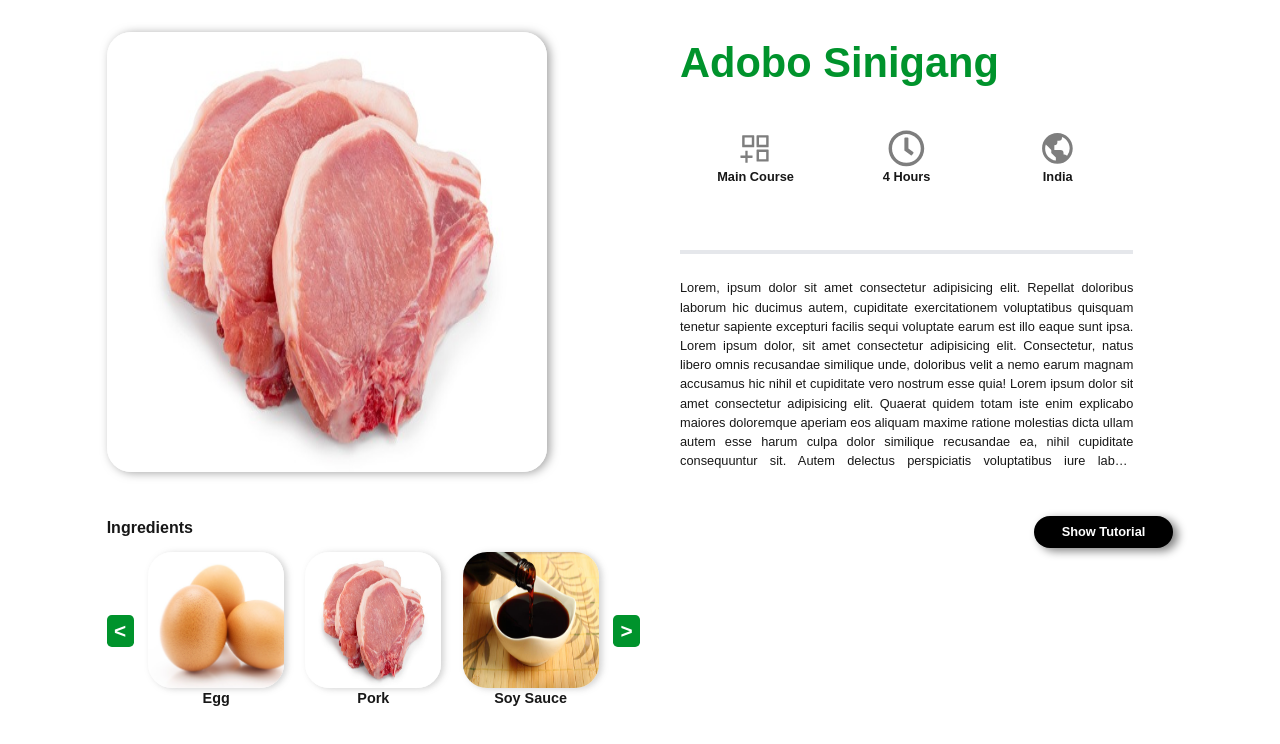
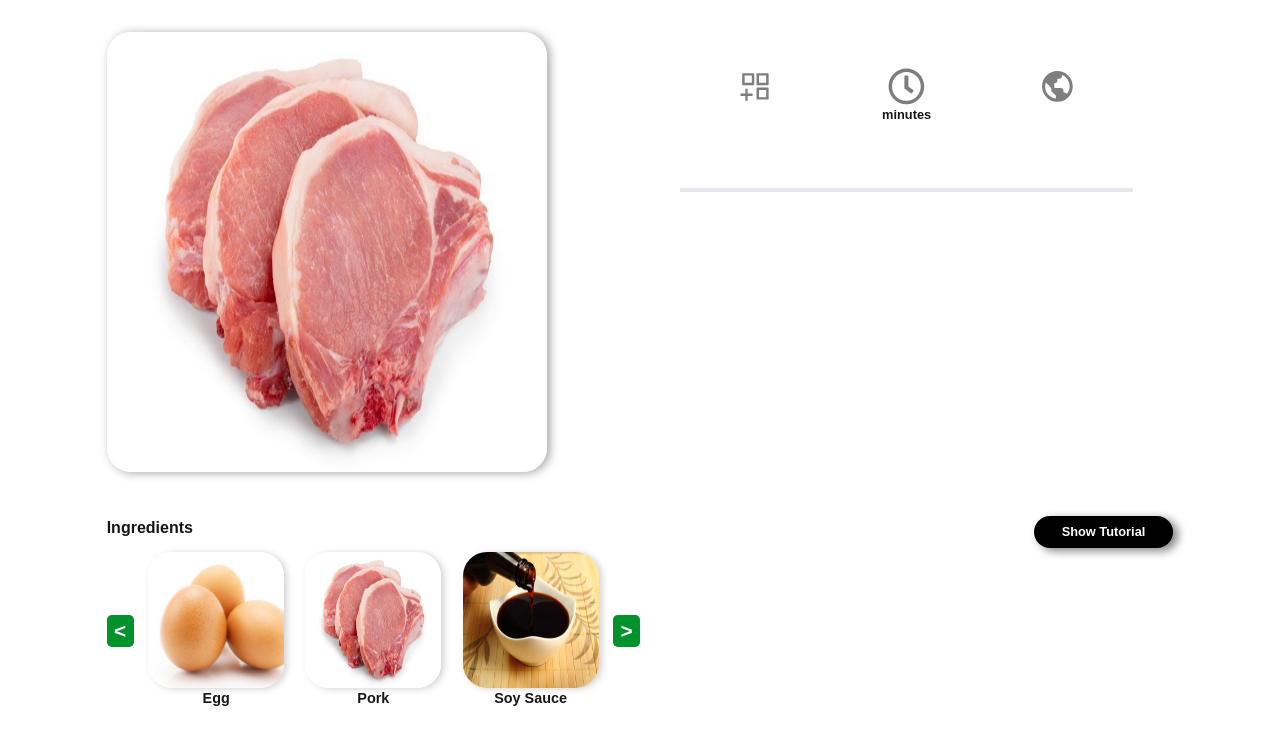
Before and after one commit to johnrico364/food-hub, a Next.js app in the folder client/: page /details/1 in a window 1280 px wide. Shown: the top 744 px of the page. Built offline with nearby package versions, Linux system fonts and the light colour scheme; no server answers.

Commit message:
Update: Make Recipe Deatails semi dynamic

```diff
--- a/client/src/app/details/[recipe_id]/page.tsx
+++ b/client/src/app/details/[recipe_id]/page.tsx
@@ -1,7 +1,8 @@
 /* eslint-disable @typescript-eslint/no-require-imports */
 "use client";
+import { useGetRecipes } from "@/hooks/useGetRecipes";
 import Image from "next/image";
-import { useState } from "react";
+import { useEffect, useState } from "react";
 
 // Icons
 import { AiOutlineAppstoreAdd } from "react-icons/ai";
@@ -13,27 +14,49 @@ type Props = {
     recipe_id: string;
   };
 };
+type RecipeProps = {
+  category: string;
+  country: string;
+  description: string;
+  id: number;
+  image: string;
+  ingredients: string;
+  name: string;
+  prep_time: number;
+  yt_link: string;
+};
 
 const ingredients = ["Egg", "Pork", "Soy Sauce", "Vinegar", "Black Pepper"];
 
 export default function RecipeDetails({ params }: Props) {
+  const { getRecipeDetails } = useGetRecipes();
+
+  const [recipeDetails, set_recipeDetails] = useState<RecipeProps>();
   const [pageNumber, set_pageNumber] = useState(0);
   const pageVisited = pageNumber * 3;
 
   const displayIngredients = ingredients.slice(pageVisited, pageVisited + 3);
 
-  console.log(displayIngredients.length);
-
   const swipeIngredientsFn = (action: string) => {
     const isNext = displayIngredients.length === 3;
     const isBack = pageNumber !== 0;
     if (action === "next" && isNext) {
-      set_pageNumber(pageNumber + 1)
+      set_pageNumber(pageNumber + 1);
     }
     if (action === "back" && isBack) {
-      set_pageNumber(pageNumber - 1)
+      set_pageNumber(pageNumber - 1);
     }
   };
+
+  const effectFn = async () => {
+    const response = await getRecipeDetails(params.recipe_id);
+    console.log(response);
+    set_recipeDetails(response);
+  };
+
+  useEffect(() => {
+    effectFn();
+  }, []);
 
   return (
     <div className="recipe-details-section">
@@ -48,7 +71,7 @@ export default function RecipeDetails({ params }: Props) {
               />
             </div>
             <div className="basis-6/12 px-10">
-              <div className="recipe-name">Adobo Sinigang</div>
+              <div className="recipe-name">{recipeDetails?.name}</div>
 
               <div className="wrapper mt-9">
                 <div className="recipe-details">
@@ -56,7 +79,7 @@ export default function RecipeDetails({ params }: Props) {
                     <AiOutlineAppstoreAdd className="icon" />
                   </div>
                   <div className="flex justify-center">
-                    <div className="value">Main Course</div>
+                    <div className="value">{recipeDetails?.category[0]}</div>
                   </div>
                 </div>
                 <div className="recipe-details">
@@ -64,7 +87,9 @@ export default function RecipeDetails({ params }: Props) {
                     <FaRegClock className="icon" />
                   </div>
                   <div className="flex justify-center">
-                    <div className="value">4 Hours</div>
+                    <div className="value">
+                      {recipeDetails?.prep_time} minutes
+                    </div>
                   </div>
                 </div>
                 <div className="recipe-details">
@@ -72,45 +97,14 @@ export default function RecipeDetails({ params }: Props) {
                     <BiWorld className="icon" />
                   </div>
                   <div className="flex justify-center">
-                    <div className="value">India</div>
+                    <div className="value">{recipeDetails?.country}</div>
                   </div>
                 </div>
                 <div className="border-2 mt-16 w-full"></div>
               </div>
 
               <div className="recipe-description">
-                Lorem, ipsum dolor sit amet consectetur adipisicing elit.
-                Repellat doloribus laborum hic ducimus autem, cupiditate
-                exercitationem voluptatibus quisquam tenetur sapiente excepturi
-                facilis sequi voluptate earum est illo eaque sunt ipsa. Lorem
-                ipsum dolor, sit amet consectetur adipisicing elit. Consectetur,
-                natus libero omnis recusandae similique unde, doloribus velit a
-                nemo earum magnam accusamus hic nihil et cupiditate vero nostrum
-                esse quia! Lorem ipsum dolor sit amet consectetur adipisicing
-                elit. Quaerat quidem totam iste enim explicabo maiores
-                doloremque aperiam eos aliquam maxime ratione molestias dicta
-                ullam autem esse harum culpa dolor similique recusandae ea,
-                nihil cupiditate consequuntur sit. Autem delectus perspiciatis
-                voluptatibus iure labore dignissimos illo exercitationem sint
-                modi quod, quis commodi ut veniam. Ullam labore quos modi
-                quibusdam rem sit praesentium. Recusandae eius ea officia aut
-                saepe quisquam esse pariatur! Esse commodi, blanditiis quaerat
-                veniam ipsa natus a exercitationem hic atque illo provident
-                deserunt necessitatibus. Totam sequi dolorem perferendis sunt
-                dicta laboriosam eos! Voluptatem molestias est repellendus
-                aspernatur illum dignissimos quod, asperiores, nihil nemo culpa
-                rerum laborum magnam sapiente maiores alias a? Sed esse
-                dignissimos exercitationem rem beatae dicta maxime ex hic iste,
-                at accusantium sit ut assumenda, suscipit fuga distinctio
-                praesentium quidem optio modi mollitia eum vel. Maiores dolores
-                quidem pariatur quaerat tempore quasi possimus, omnis
-                repudiandae? Aperiam consequuntur explicabo omnis quia
-                asperiores aut obcaecati quo quae neque dolor. Iure doloremque
-                voluptatibus atque nulla fugit culpa error temporibus non a
-                aspernatur adipisci hic delectus debitis esse sint ad ab
-                explicabo, harum architecto facere dolor itaque odio aperiam
-                possimus. Cumque numquam asperiores quia praesentium quos dolore
-                consectetur vitae omnis, velit nulla?
+                {recipeDetails?.description}
               </div>
             </div>
           </div>
@@ -152,7 +146,12 @@ export default function RecipeDetails({ params }: Props) {
             </div>
             <div className="lg:basis-6/12 md:basis-5/12">
               <div className="wrapper justify-end">
-                <button className="tutorial-btn">Show Tutorial</button>
+                <button
+                  className="tutorial-btn"
+                  onClick={() => window.open(recipeDetails?.yt_link, '_blank')}
+                >
+                  Show Tutorial
+                </button>
               </div>
             </div>
           </div>
--- a/client/src/hooks/useGetRecipes.ts
+++ b/client/src/hooks/useGetRecipes.ts
@@ -6,11 +6,34 @@ export const useGetRecipes = () => {
       const data = await axios.get(
         `http://127.0.0.1:8000/api/recipes/category/${category}`
       );
-      return data?.data?.data
+      return data?.data?.data;
     } catch (error) {
       console.log(error);
     }
   };
 
-  return { getRecipesByCategory };
+  const getRecipeDetails = async (id: string) => {
+    try {
+      const data = await axios.get(
+        `http://127.0.0.1:8000/api/recipe_details/${id}`
+      );
+      const details = data?.data?.data;
+      const recipeReturn = {
+        category: JSON.parse(details.category),
+        country: details.country,
+        description: details.description,
+        id: details.id,
+        image: details.image,
+        ingredients: JSON.parse(details.ingredients),
+        name: details.name,
+        prep_time: details.prep_time,
+        yt_link: details.yt_link,
+      };
+      return recipeReturn;
+    } catch (error) {
+      console.log(error);
+    }
+  };
+
+  return { getRecipesByCategory, getRecipeDetails };
 };
```
Also changed, not shown: 1 other file (tests, documents, lock files or other folders).
